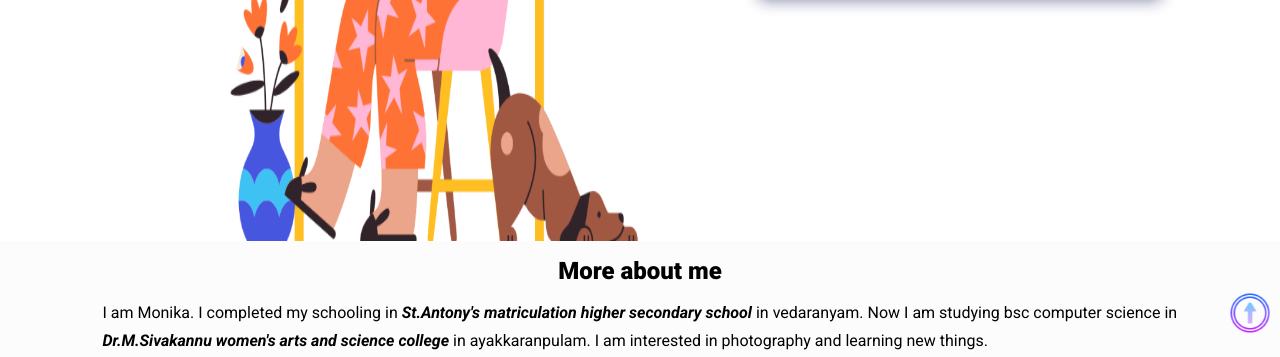
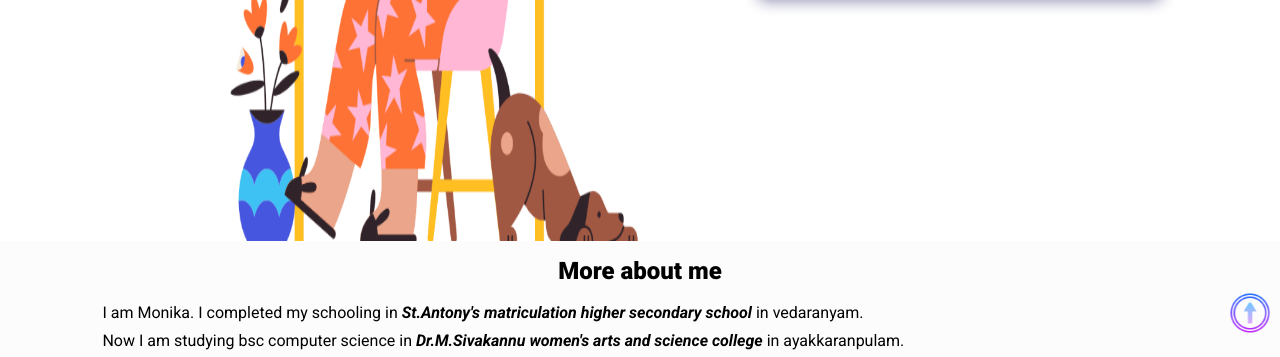
Before and after one commit to Monika-15/portfolio.io, a plain HTML site: page index.html in a window 1280 px wide. Shown: the part 435-792 px from the top of the page. Drawn offline with Linux system fonts and the light colour scheme.

Commit message:
Update index.html

```diff
--- a/index.html
+++ b/index.html
@@ -45,7 +45,7 @@
          <section class="more-about">
             <h2>More about me</h2>
              <p>
-                I am Monika. I completed my schooling in <i>St.Antony's matriculation higher secondary school</i> in vedaranyam. Now I am studying bsc <bold>computer science</bold> in <i>Dr.M.Sivakannu women's arts and science college</i> in ayakkaranpulam. I am interested in photography and learning new things. <h3>My hobbies</h3> <u1><li>Reading books</li> <li>Watching television</li> <li>Playing games</li> <li>Papercrafts etc.</li></u1> My dream is to crack competitive exams.
+                I am Monika. I completed my schooling in <i>St.Antony's matriculation higher secondary school</i> in vedaranyam.<br> Now I am studying bsc computer science in <i>Dr.M.Sivakannu women's arts and science college</i> in ayakkaranpulam.<br> I am interested in photography and learning new things.<br> <h3>My hobbies</h3> <u1><li>Reading books</li> <li>Watching television</li> <li>Playing games</li> <li>Papercrafts etc.</li></u1> <br>My dream is to crack competitive exams.
             </p>
         </section>
 
```
